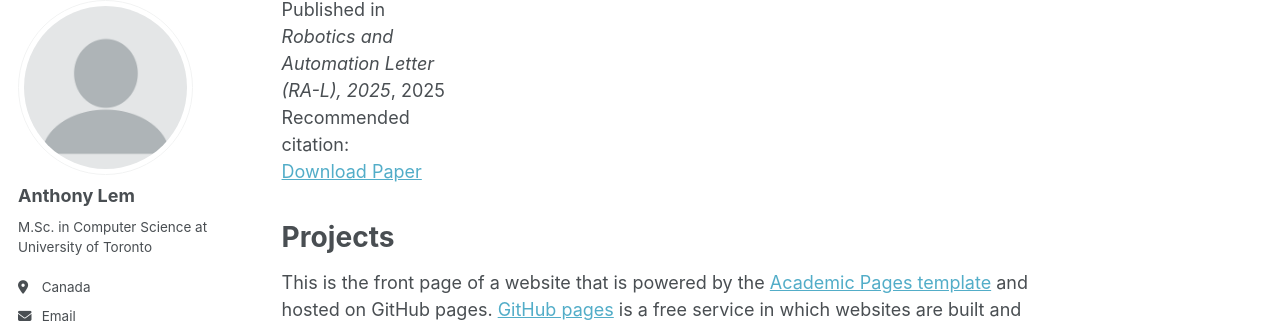
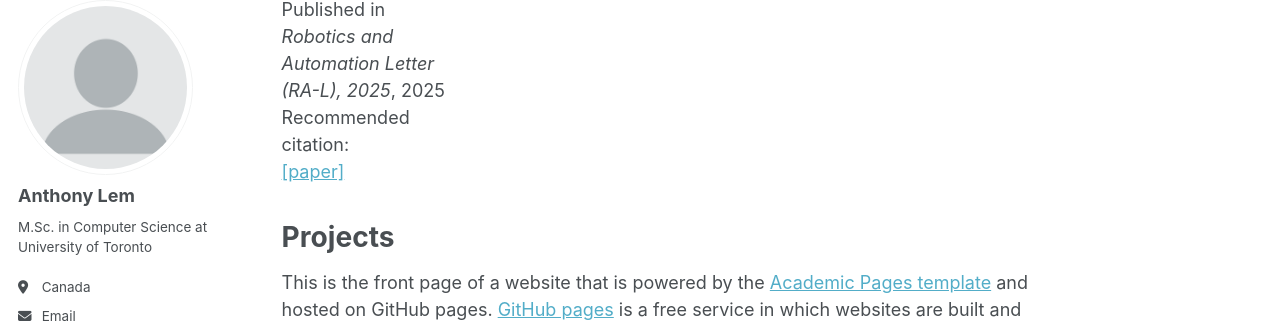
Before and after one commit to Anthonyjlem/Anthonyjlem.github.io, a Jekyll site: the page built from _pages/about.md, in a window 1280 px wide and 900 px high, scrolled down 602 px. Shown: the part 99-426 px from the top of the window. Built offline with Jekyll 4.4.1, drawn with Linux system fonts in a browser that asks for light colours; some web fonts are replaced; a script that is not in the unit is left out.

Commit message:
Change "Download Paper" to "[paper]"

```diff
--- a/_includes/archive-single.html
+++ b/_includes/archive-single.html
@@ -53,13 +53,13 @@
     {% endif %}
 
     {% if post.citation and post.paperurl and post.slidesurl and post.bibtexurl %}
-      <p>Recommended citation: {{ post.citation }}<br /><a href="{{ post.paperurl }}">Download Paper</a> | <a href="{{ post.slidesurl }}">Download Slides</a> | <a href="{{ post.bibtexurl }}">Download Bibtex</a></p>
+      <p>Recommended citation: {{ post.citation }}<br /><a href="{{ post.paperurl }}">[paper]</a> | <a href="{{ post.slidesurl }}">Download Slides</a> | <a href="{{ post.bibtexurl }}">Download Bibtex</a></p>
     {% elsif post.citation and post.paperurl and post.slidesurl %}
-      <p>Recommended citation: {{ post.citation }}<br /><a href="{{ post.paperurl }}">Download Paper</a> | <a href="{{ post.slidesurl }}">Download Slides</a></p>
+      <p>Recommended citation: {{ post.citation }}<br /><a href="{{ post.paperurl }}">[paper]</a> | <a href="{{ post.slidesurl }}">Download Slides</a></p>
     {% elsif post.citation and post.paperurl and post.bibtexurl %}
-      <p>Recommended citation: {{ post.citation }}<br /><a href="{{ post.paperurl }}">Download Paper</a> | <a href="{{ post.bibtexurl }}">Download Bibtex</a></p>
+      <p>Recommended citation: {{ post.citation }}<br /><a href="{{ post.paperurl }}">[paper]</a> | <a href="{{ post.bibtexurl }}">Download Bibtex</a></p>
     {% elsif post.citation and post.paperurl %}
-      <p>Recommended citation: {{ post.citation }}<br /><a href="{{ post.paperurl }}">Download Paper</a></p>
+      <p>Recommended citation: {{ post.citation }}<br /><a href="{{ post.paperurl }}">[paper]</a></p>
     {% elsif post.citation and post.slidesurl and post.bibtexurl %}
       <p>Recommended citation: {{ post.citation }}<br /><a href="{{ post.slidesurl }}">Download Slides</a> | <a href="{{ post.bibtexurl}}">Download Bibtex</a></p>
     {% elsif post.citation and post.slidesurl %}
@@ -69,9 +69,9 @@
     {% elsif post.citation %}
       <p>Recommended citation: {{ post.citation }}</p>
     {% elsif post.paperurl and post.bibtexurl %}
-      <p><a href=" {{ post.paperurl }} ">Download Paper</a> | <a href="{{ post.bibtexurl }}">Download Bibtex</a></p>
+      <p><a href=" {{ post.paperurl }} ">[paper]</a> | <a href="{{ post.bibtexurl }}">Download Bibtex</a></p>
     {% elsif post.paperurl %}
-      <p><a href=" {{ post.paperurl }} ">Download Paper</a></p>
+      <p><a href=" {{ post.paperurl }} ">[paper]</a></p>
     {% elsif post.slidesurl and post.bibtexurl %}
       <p><a href="{{ post.slidesurl }}">Download Slides</a> | <a href="{{ post.bibtexurl }}">Download Bibtex</a></p>
     {% elsif post.slidesurl %}
```
